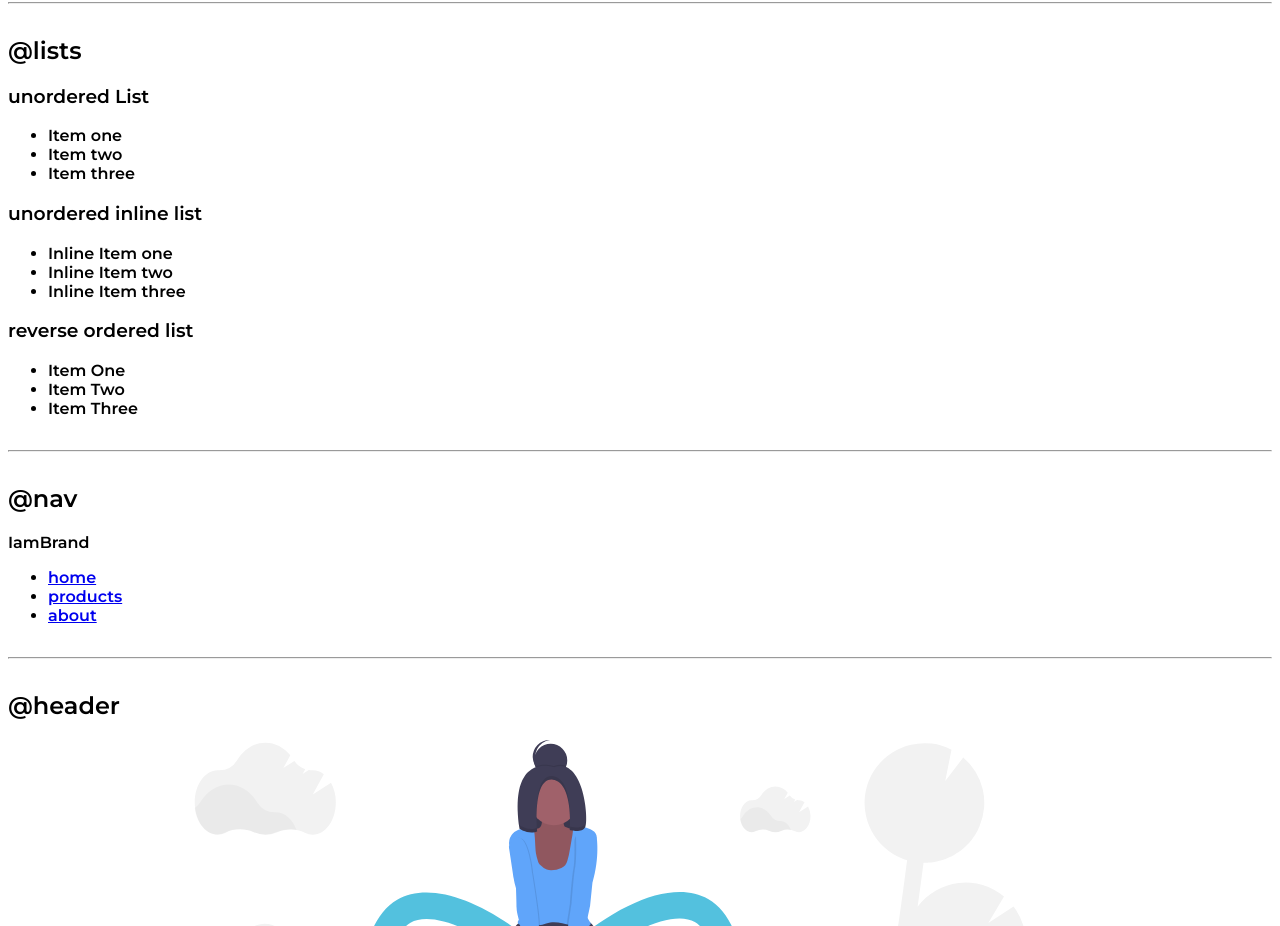
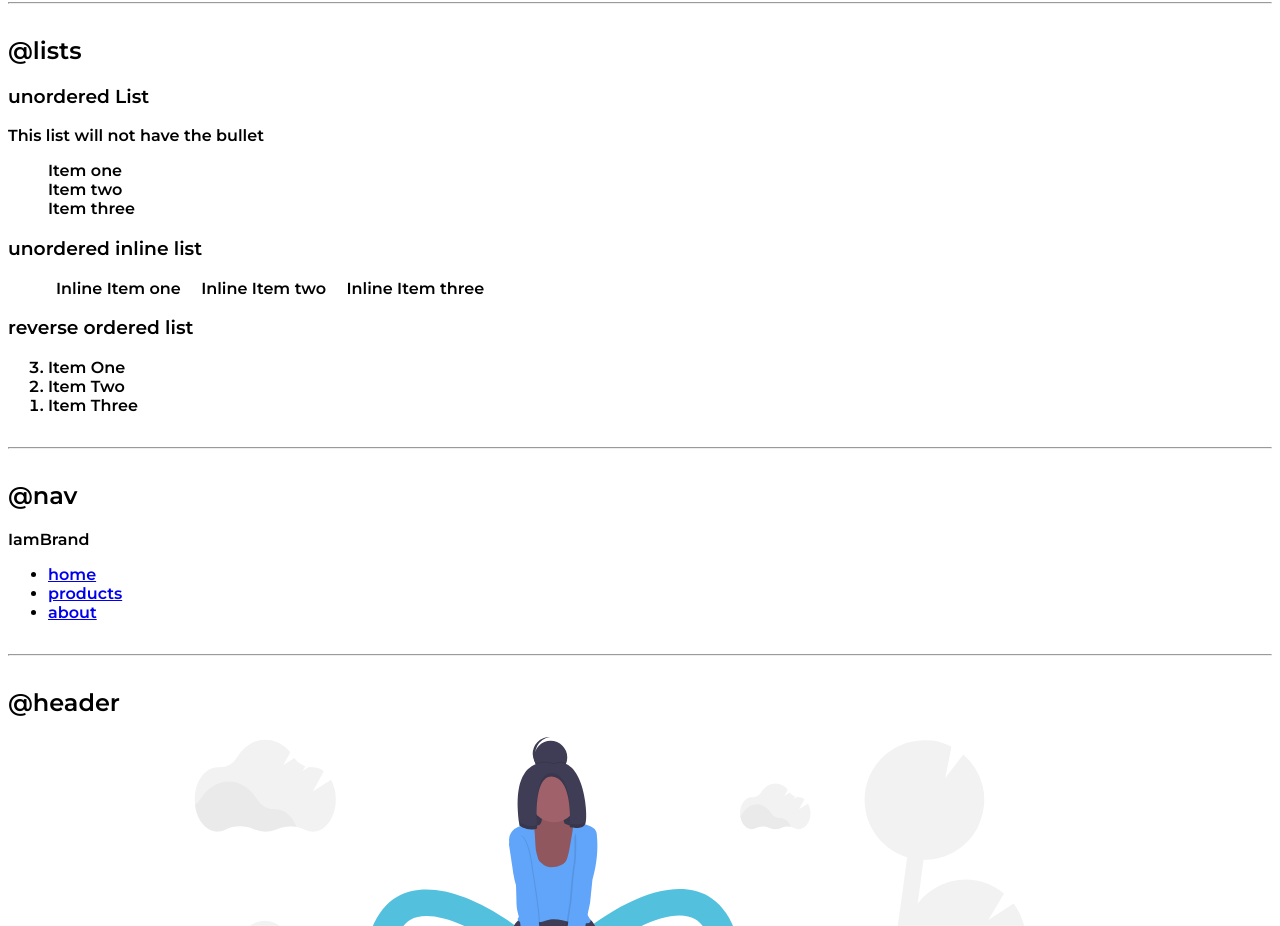
Before and after one commit to sv-coder-engg/portfolio-html-css, a plain HTML site: page index.html in a window 1280 px wide. Shown: the part 800-1726 px from the top of the page. Drawn offline with Linux system fonts and the light colour scheme.

Commit message:
style: list

```diff
--- a/index.html
+++ b/index.html
@@ -43,8 +43,8 @@
     <h2>@lists</h2>
 
     <h3>unordered List</h3>
-
-    <ul>
+    <p> This list will not have the bullet</p>
+    <ul class="list-non-bullet">
         <li>Item one</li>
         <li>Item two</li>
         <li>Item three</li>
@@ -53,21 +53,21 @@
 
     <h3> unordered inline list</h3>
 
-    <ul>
-        <li>Inline Item one</li>
-        <li>Inline Item two</li>
-        <li>Inline Item three
+    <ul class="list-non-bullet">
+        <li class="list-item-inline">Inline Item one</li>
+        <li class="list-item-inline">Inline Item two</li>
+        <li class="list-item-inline">Inline Item three
 
         </li>
     </ul>
 
     <h3> reverse ordered list</h3>
 
-    <ul>
+    <ol reversed>
         <li>Item One</li>
         <li>Item Two</li>
         <li>Item Three</li>
-    </ul>
+    </ol>
 
     <hr>
 
--- a/styles.css
+++ b/styles.css
@@ -43,4 +43,15 @@ hr{
     border: 1px solid  var(--primary-color);
 }
 
-/* Look into BEM naming convention */
+/* Look into BEM naming convention for CSS */
+
+/* list */
+
+.list-non-bullet{
+    list-style: none;
+}
+
+.list-item-inline{
+    display: inline;
+    padding: 0rem 0.5rem;
+}
```
